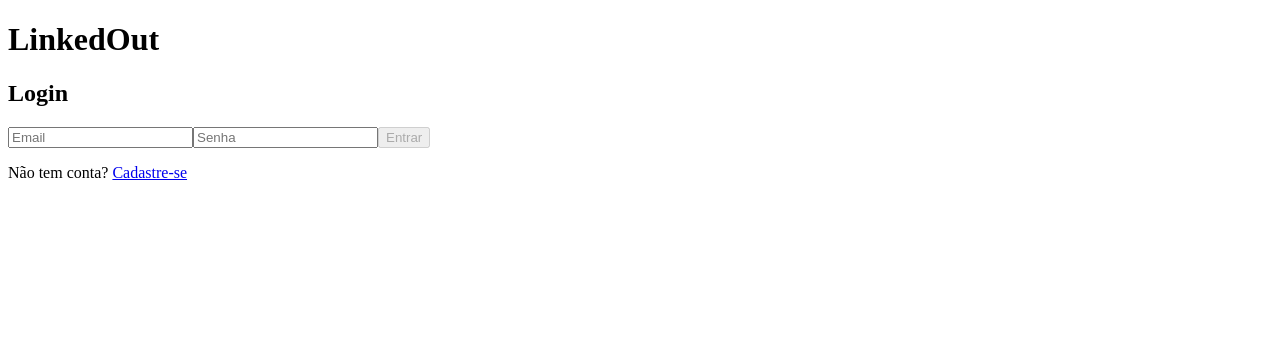
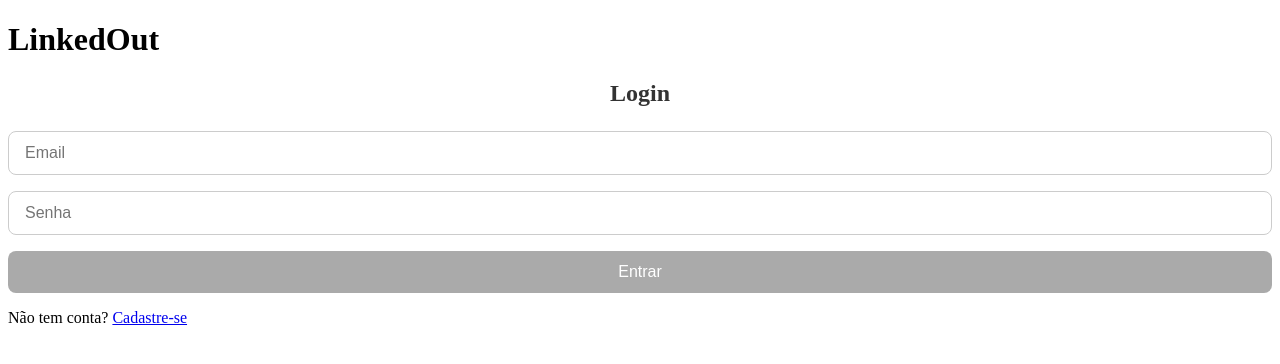
Before and after one commit to clivissonjose/LinkedOut, an Angular app in the folder frontend/LinkedOut/: page /login in a window 1280 px wide. Shown: the top 364 px of the page. Built offline with nearby package versions, Linux system fonts and the light colour scheme.

Commit message:
feat: adicionar estilos de componente de login e link para CSS externo

```diff
--- /dev/null
+++ b/frontend/LinkedOut/src/app/auth/login/login.component.css
@@ -0,0 +1,84 @@
+* {
+  box-sizing: border-box;
+}
+
+.login-container {
+  display: flex;
+  justify-content: center;
+  align-items: center;
+  height: 100vh;
+  background: #f5f5f5;
+  padding: 20px;
+}
+
+.login-box {
+  background: white;
+  padding: 2rem;
+  border-radius: 12px;
+  box-shadow: 0 4px 12px rgba(0, 0, 0, 0.1);
+  width: 100%;
+  max-width: 400px;
+}
+
+h2 {
+  text-align: center;
+  margin-bottom: 1.5rem;
+  color: #333;
+}
+
+form {
+  display: flex;
+  flex-direction: column;
+  gap: 1rem;
+}
+
+input {
+  padding: 0.75rem 1rem;
+  border-radius: 8px;
+  border: 1px solid #ccc;
+  font-size: 1rem;
+  transition: border-color 0.2s;
+}
+
+input:focus {
+  border-color: #007bff;
+  outline: none;
+}
+
+input.invalid {
+  border-color: red;
+}
+
+button {
+  padding: 0.75rem;
+  border: none;
+  background-color: #007bff;
+  color: white;
+  font-size: 1rem;
+  border-radius: 8px;
+  cursor: pointer;
+  transition: background-color 0.2s;
+}
+
+button:hover:not([disabled]) {
+  background-color: #0056b3;
+}
+
+button:disabled {
+  background-color: #aaa;
+  cursor: not-allowed;
+}
+
+.register-link {
+  text-align: center;
+  margin-top: 1rem;
+}
+
+.register-link a {
+  color: #007bff;
+  text-decoration: none;
+}
+
+.register-link a:hover {
+  text-decoration: underline;
+}
--- a/frontend/LinkedOut/src/app/auth/login/login.component.ts
+++ b/frontend/LinkedOut/src/app/auth/login/login.component.ts
@@ -35,7 +35,8 @@ import { AuthService } from '../auth.service';
     input.invalid {
       border-color: red;
     }
-  `]
+  `],
+  styleUrls: ['./login.component.css']
 })
 export class LoginComponent {
   private fb = inject(FormBuilder);
```
